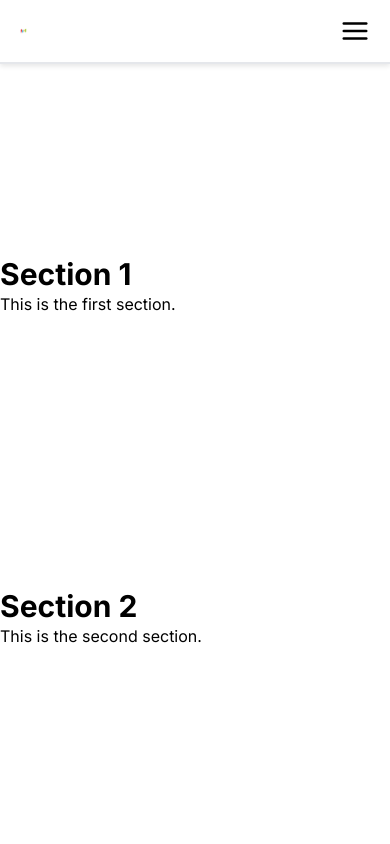
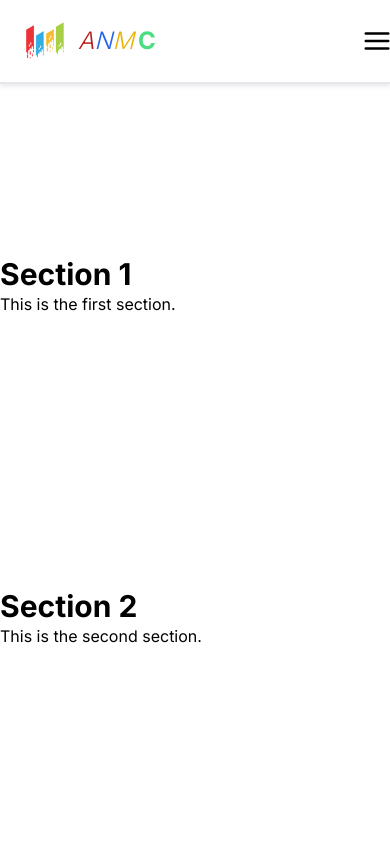
Before and after one commit to PEPPERLYL/anmc, a Next.js app: page / in a window 390 px wide. Shown: the top 844 px of the page. Built offline with nearby package versions, Linux system fonts and the light colour scheme.

Commit message:
third commit-3

```diff
--- a/components/Header.js
+++ b/components/Header.js
@@ -1,4 +1,3 @@
-"use client";
 import { useState, useEffect } from "react";
 import { usePathname } from "next/navigation";
 import Image from "next/image";
@@ -53,22 +52,23 @@ export default function Header({ scrollToRef }) {
 
   return (
     <header className="sticky-header flex bg-white border-b-2 py-4 lg:py-2 px-5 lg:px-16 items-center justify-between gap-32">
-      <div className="flex gap-2">
-        <Image src={Logo} alt="Anmc logo" className="w-[40px] lg:w-[50px]" />
-        <p className="hidden lg:flex items-center capitalize font-semibold text-2xl">
-          <span className="text-red-700 italic">a</span>
-          <span className="text-blue-600 italic">n</span>
-          <span className="text-yellow-500 italic">m</span>
-          <span className="text-green-400 bold">c</span>
+      <div className="flex gap-2 items-center">
+        <Image src={Logo} alt="Anmc logo" width={50} height={50} />
+        <p className="flex items-center capitalize font-semibold text-2xl">
+          <span className="text-red-700 font-light italic">a</span>
+          <span className="text-blue-600 font-light italic">n</span>
+          <span className="text-yellow-500 font-light italic">m</span>
+          <span className="text-green-400 font-bold ml-1">c</span>
         </p>
       </div>
 
+      {/* Regular menu for larger screens */}
       <nav className="container mx-auto flex-grow">
         <ul className="hidden lg:flex justify-start gap-10">
           {navLinks.map((link) => (
             <li className="mx-2" key={link.section}>
               <a
-                className="text-black capitalize text-sm hover:underline-offs cursor-pointer"
+                className="text-black capitalize text-sm cursor-pointer"
                 onClick={() => scrollToRef(link.section)}
               >
                 {link.label}
@@ -78,9 +78,35 @@ export default function Header({ scrollToRef }) {
         </ul>
       </nav>
 
-      {/* Place "use client" at the extreme right */}
-      <div className="flex lg:hidden items-end">
+      {/* Mobile menu toggle */}
+      <div className="lg:hidden items-end">
         <FiMenu className="text-3xl cursor-pointer" onClick={toggleMenu} />
+      </div>
+      {/* Mobile menu */}
+      <div
+        className={`lg:hidden fixed top-0 right-0 h-full bg-white bg-opacity-80 z-50 transition-all duration-500 ${
+          isMenuOpen ? "w-3/4" : "w-0"
+        }`}
+        onClick={() => setIsMenuOpen(false)}
+      >
+        <div className="bg-tertiary border-l-2 border-gray-600 w-full h-full flex flex-col justify-start p-4">
+          <IoCloseOutline
+            className="text-3xl my-4 cursor-pointer"
+            onClick={toggleMenu}
+          />
+          <ul className="mt-8 text-center">
+            {navLinks.map((link) => (
+              <li className="my-8" key={link.section}>
+                <a
+                  className="text-black capitalize font-medium text-xl cursor-pointer"
+                  onClick={() => scrollToRef(link.section)}
+                >
+                  {link.label}
+                </a>
+              </li>
+            ))}
+          </ul>
+        </div>
       </div>
     </header>
   );
```
